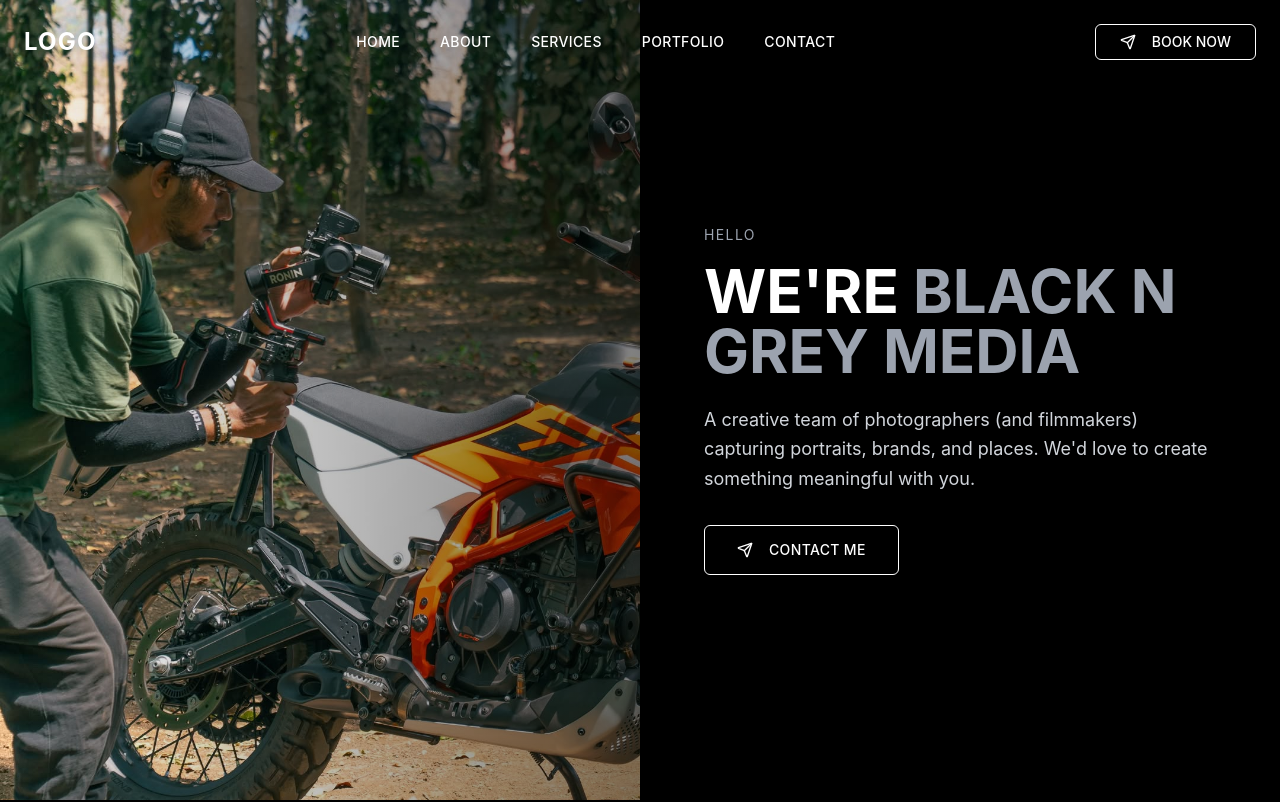
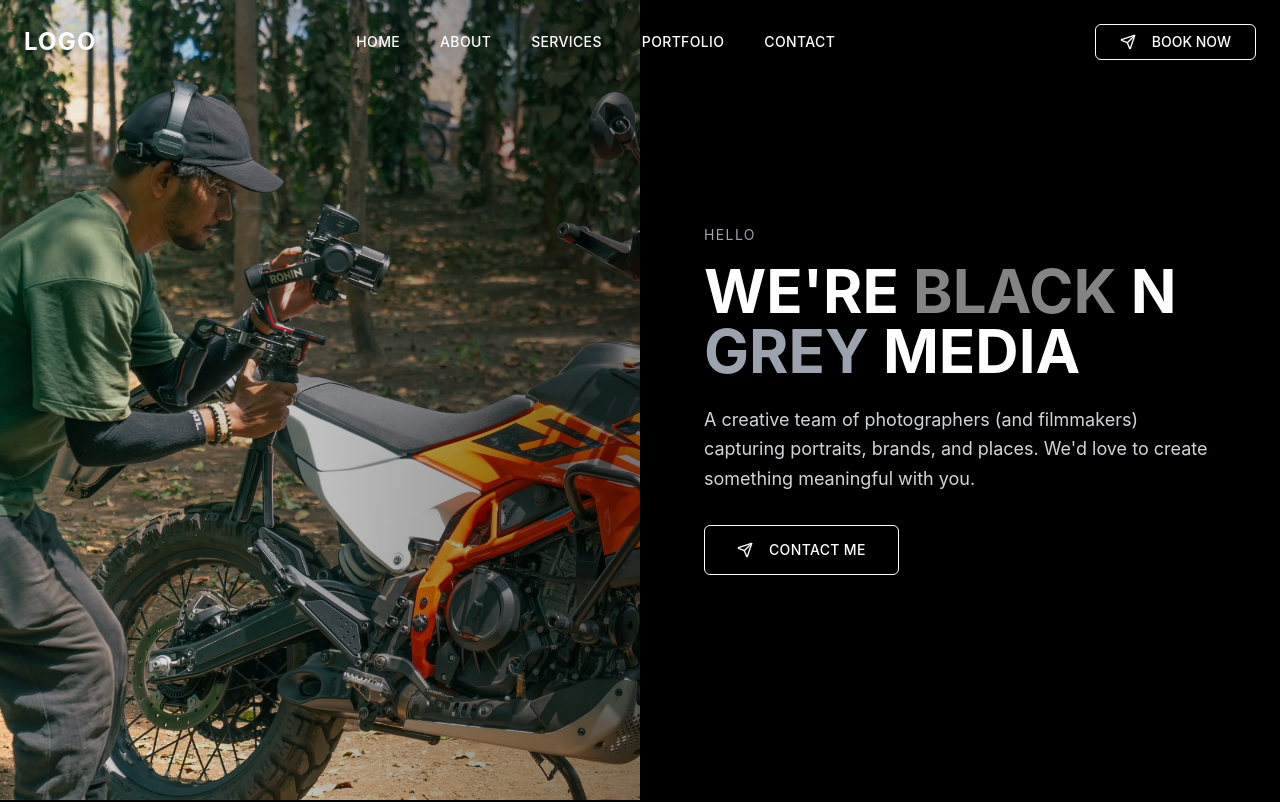
Before and after one commit to mohiteabhi/black-and-gray-media, a React (Vite) app: page / in a window 1280 px wide. Shown: the top 802 px of the page. Built offline with nearby package versions, Linux system fonts and the light colour scheme.

Commit message:
title-formatting

```diff
--- a/src/components/HeroSection.jsx
+++ b/src/components/HeroSection.jsx
@@ -63,7 +63,11 @@ const HeroSection = () => {
               Hello
             </p>
             <h1 className="text-white text-4xl font-bold mb-4 leading-tight">
-              WE'RE <span className="text-gray-300">BLACK N GREY MEDIA</span>
+              WE'RE{" "}
+              <span style={{ color: "#848484" }}>BLACK</span>
+              <span style={{ color: "#ffffff" }}> N </span>
+              <span style={{ color: "#9ca3af" }}> GREY</span>
+              {" "}MEDIA
             </h1>
             <p className="text-gray-200 text-sm mb-6 leading-relaxed max-w-md mx-auto">
               A creative team of photographers (and filmmakers) capturing portraits, brands, and places. We'd love to create something meaningful with you.
@@ -104,7 +108,11 @@ const HeroSection = () => {
               Hello
             </p>
             <h1 className="text-white text-5xl lg:text-6xl font-bold mb-6 leading-tight">
-              WE'RE <span className="text-gray-400">BLACK N GREY MEDIA</span>
+              WE'RE{" "}
+              <span style={{ color: "#848484" }}>BLACK</span>
+              <span style={{ color: "#ffffff" }}> N </span>
+              <span style={{ color: "#9ca3af" }}> GREY</span>
+              {" "}MEDIA
             </h1>
             <p className="text-gray-300 text-lg mb-8 leading-relaxed">
               A creative team of photographers (and filmmakers) capturing portraits, brands, and places. We'd love to create something meaningful with you.
```
